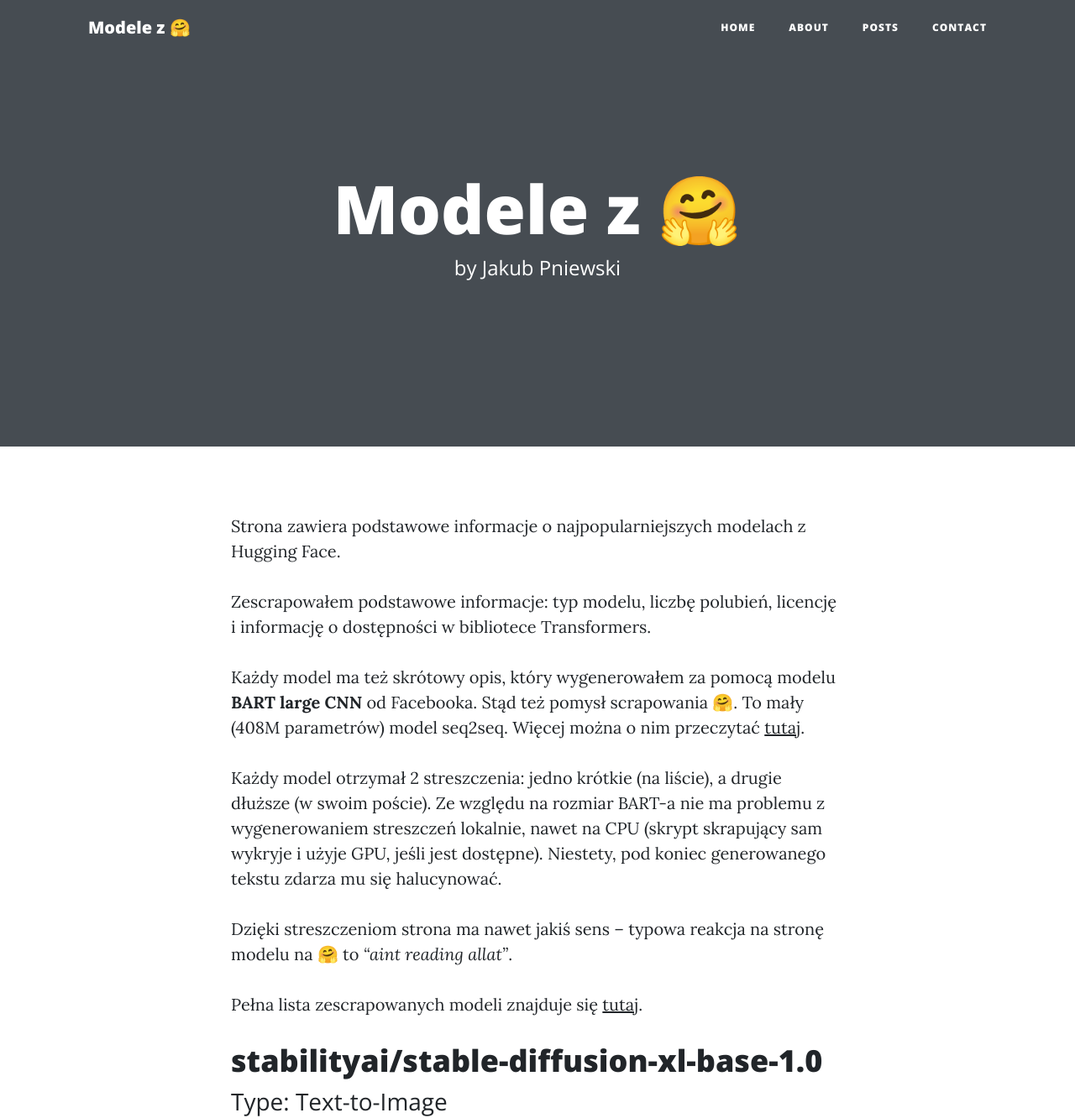
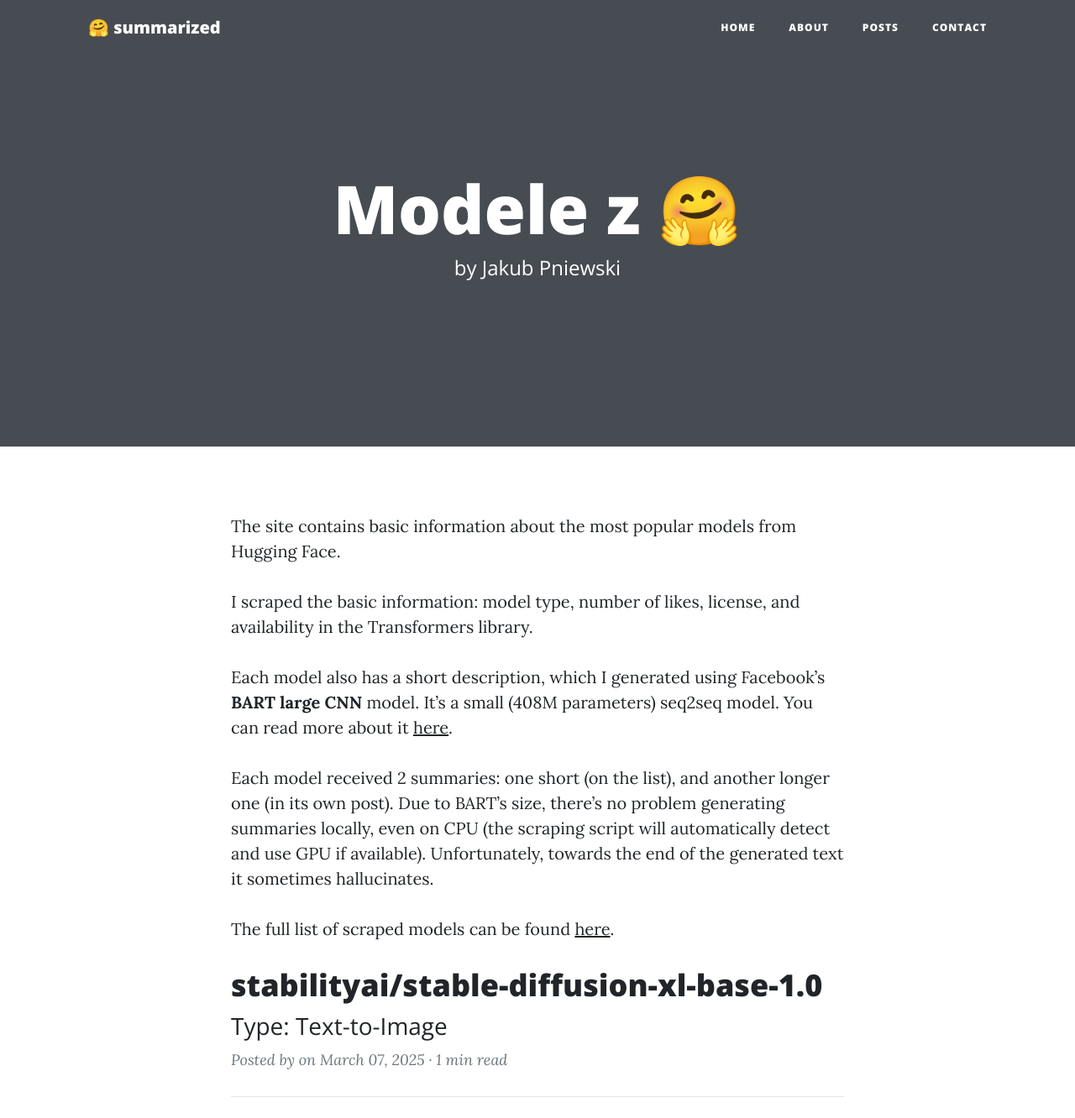
Before and after one commit to xweinp/xweinp.github.io, a plain HTML site: page index.html in a window 1280 px wide. Shown: the top 1332 px of the page at 84% size. Drawn offline with nearby package versions, Linux system fonts and the light colour scheme.

Commit message:
small update

```diff
--- a/index.html
+++ b/index.html
@@ -8,7 +8,7 @@
   <meta name="viewport" content="width=device-width, initial-scale=1, shrink-to-fit=no">
 
   <title>
-    Modele z 🤗 - Modele z 🤗
+  	🤗 summarized
 
   </title>
 
@@ -31,7 +31,7 @@
   <!-- Navigation -->
 <nav class="navbar navbar-expand-lg navbar-light fixed-top" id="mainNav">
   <div class="container">
-    <a class="navbar-brand" href="/">Modele z 🤗</a>
+    <a class="navbar-brand" href="/">🤗 summarized</a>
     <button class="navbar-toggler navbar-toggler-right" type="button" data-toggle="collapse" data-target="#navbarResponsive" aria-controls="navbarResponsive" aria-expanded="false" aria-label="Toggle navigation">
       Menu
       <i class="fa fa-bars"></i>
@@ -79,17 +79,16 @@
     <div class="row">
       <div class="col-lg-8 col-md-10 mx-auto">
 
-        <p>Strona zawiera podstawowe informacje o najpopularniejszych modelach z Hugging Face.</p>
+        <p>The site contains basic information about the most popular models from Hugging Face.</p>
 
-<p>Zescrapowałem podstawowe informacje: typ modelu, liczbę polubień, licencję i informację o dostępności w bibliotece Transformers.</p>
+        <p>I scraped the basic information: model type, number of likes, license, and availability in the Transformers library.</p>
 
-<p>Każdy model ma też skrótowy opis, który wygenerowałem za pomocą modelu <strong>BART large CNN</strong> od Facebooka. Stąd też pomysł scrapowania 🤗. To mały (408M parametrów) model seq2seq. Więcej można o nim przeczytać <a href="https://huggingface.co/facebook/bart-large-cnn">tutaj</a>.</p>
+        <p>Each model also has a short description, which I generated using Facebook’s <strong>BART large CNN</strong> model. It’s a small (408M parameters) seq2seq model. You can read more about it <a href="https://huggingface.co/facebook/bart-large-cnn">here</a>.</p>
 
-<p>Każdy model otrzymał 2 streszczenia: jedno krótkie (na liście), a drugie dłuższe (w swoim poście). Ze względu na rozmiar BART-a nie ma problemu z wygenerowaniem streszczeń lokalnie, nawet na CPU (skrypt skrapujący sam wykryje i użyje GPU, jeśli jest dostępne). Niestety, pod koniec generowanego tekstu zdarza mu się halucynować.</p>
+        <p>Each model received 2 summaries: one short (on the list), and another longer one (in its own post). Due to BART’s size, there’s no problem generating summaries locally, even on CPU (the scraping script will automatically detect and use GPU if available). Unfortunately, towards the end of the generated text it sometimes hallucinates.</p>
 
-<p>Dzięki streszczeniom strona ma nawet jakiś sens – typowa reakcja na stronę modelu na 🤗 to <em>“aint reading allat”</em>.</p>
+        <p>The full list of scraped models can be found <a href="/posts">here</a>.</p>
 
-<p>Pełna lista zescrapowanych modeli znajduje się <a href="/posts">tutaj</a>.</p>
 
 
         <!-- Home Post List -->
```
Also changed, not shown: 1 other file.
